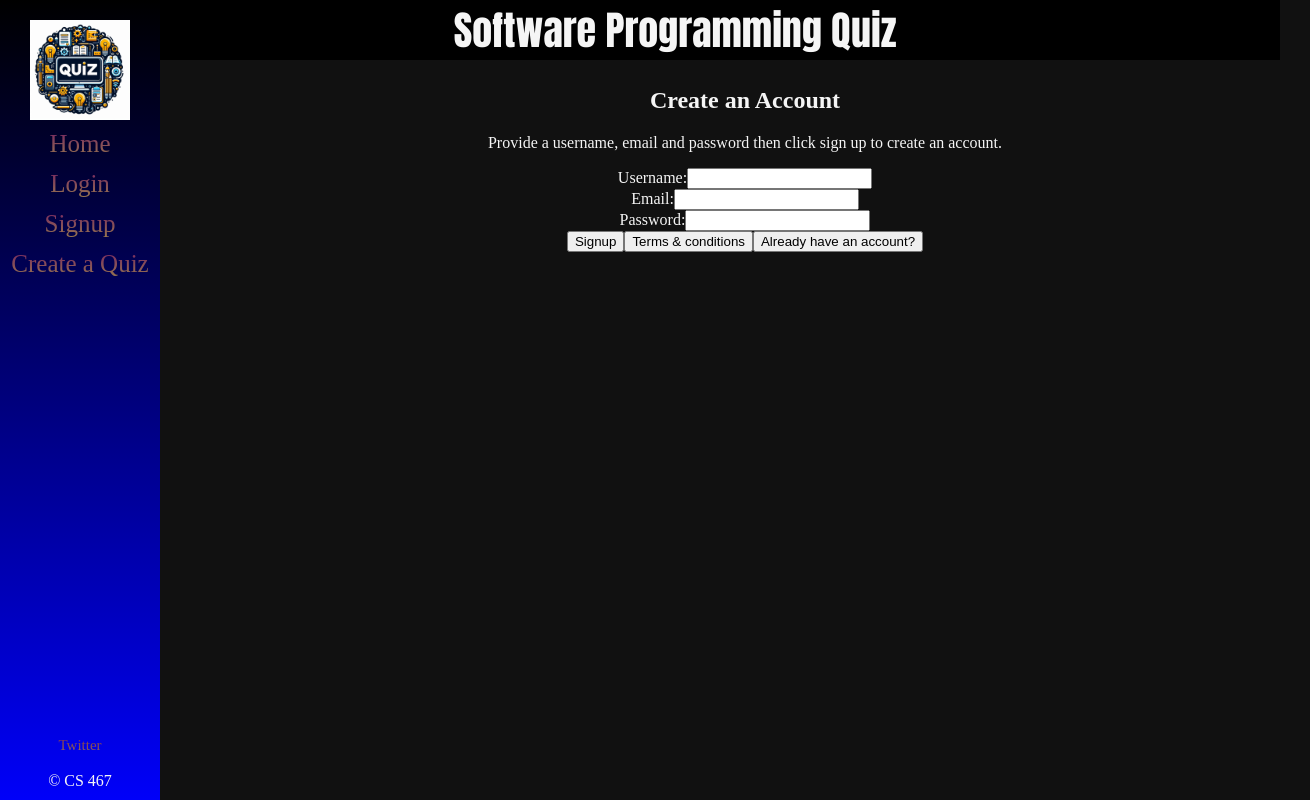
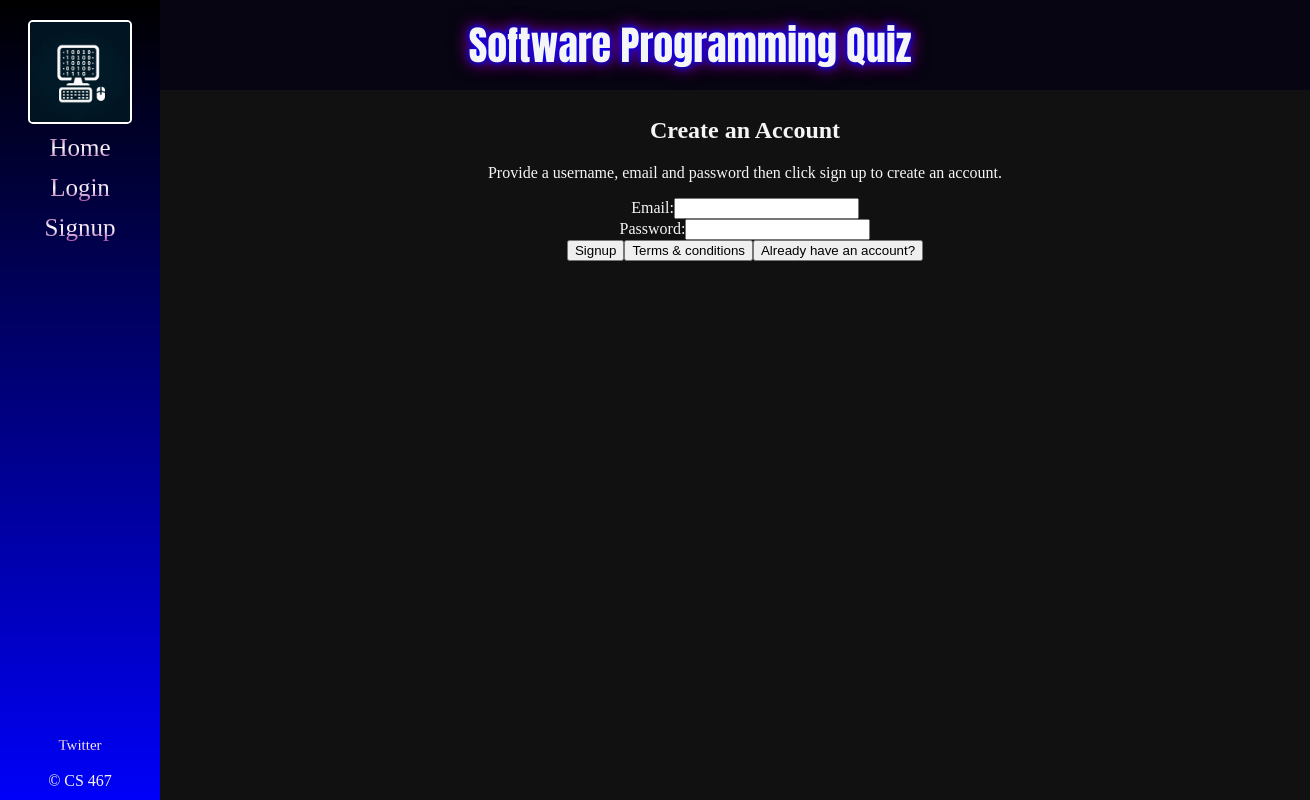
Before and after one commit to jgiggler/software-programming-quiz-frontend, a React (Vite) app in the folder quiz-frontend/: page /signup in a window 1280 px wide. Shown: the whole page, 1310 px wide, since content can reach past the window. Built offline with nearby package versions, Linux system fonts and the light colour scheme.

Commit message:
add account settings page, adjust display if logged in or not

```diff
--- a/quiz-frontend/src/App.css
+++ b/quiz-frontend/src/App.css
@@ -1,5 +1,7 @@
 .logo {
     width: 100px;
+    border: 2px white solid;
+    border-radius: 5px;
 }
 .sidebar {
     height: 100%; /* Full-height: remove this if you want "auto" height */
@@ -52,7 +54,7 @@ main{
     font-size: 25px;
     padding: 6px;
     text-decoration: none;
-    background: linear-gradient(rgb(110, 16, 103), rgb(156, 137, 74));
+    background: linear-gradient(purple,white, purple);
     background-clip: text;
     -webkit-background-clip: text;
     color: transparent;
@@ -64,12 +66,17 @@ main{
 h1 {
   font-family: 'Impact', sans-serif;
   position: relative;
+  text-shadow:
+        0 0 5px blue,
+        0 0 10px blue,
+        0 0 15px purple,
+        0 0 20px purple;
   font-size: 40px;
   text-align: center;
   color: whitesmoke;
   margin-top: 0px;
-
+  padding: 15px;
   width: 100%;
-  background: black;
+  background: rgb(6, 5, 17);
 
 }
--- a/quiz-frontend/src/App.jsx
+++ b/quiz-frontend/src/App.jsx
@@ -7,24 +7,26 @@ import HomePage from './pages/HomePage';
 import LoginPage from './pages/LoginPage';
 import CreateQuiz from './pages/CreateQuizPage';
 import SignUpPage from './pages/SignUpPage';
+import AccountPage from './pages/AccountPage';
 
 function App() {
-
+  const [employerID, setEmployerID] = useState(undefined)
 
   return (
     <>
     <Router>
     <h1>Software Programming Quiz</h1>
     <div className='sidebar'>
-      {<Nav/>}
+      {<Nav employerID={employerID} setEmployerID={setEmployerID}/>}
     </div>
     <main>
 
     <Routes>
-      <Route path='/' element={<HomePage/>}/>
-      <Route path='/login' element={<LoginPage/>}/>
-      <Route path='/create-quiz' element={<CreateQuiz/>}/>
-      <Route path='/signup' element={<SignUpPage/>}/>
+      <Route path='/' element={<HomePage employerID={employerID} setEmployerID={setEmployerID}/>}/>
+      <Route path='/login' element={<LoginPage employerID={employerID} setEmployerID={setEmployerID}/>}/>
+      <Route path='/create-quiz' element={<CreateQuiz employerID={employerID} setEmployerID={setEmployerID}/>}/>
+      <Route path='/signup' element={<SignUpPage employerID={employerID} setEmployerID={setEmployerID}/>}/>
+      <Route path='/account-settings' element={<AccountPage employerID={employerID} setEmployerID={setEmployerID}/>}/>
     </Routes>
     </main>
 
--- a/quiz-frontend/src/components/Nav.jsx
+++ b/quiz-frontend/src/components/Nav.jsx
@@ -1,22 +1,42 @@
 import {React, useState } from 'react';
-import { Link } from 'react-router-dom';
-import quizLogo from '/quiz_logo.jfif'
+import { Link, useNavigate } from 'react-router-dom';
+import quizLogo from '/quiz_logo.jfif';
 
-function Nav({}) {
-    const [count, setCount] = useState(0)
-
+function Nav({employerID, setEmployerID}) {
+    const navigateTo = useNavigate()
+    const handleLogout = () => {
+        setEmployerID(undefined)
+        navigateTo('/')
+      };
+    if (employerID == undefined){
         return (
         <nav className='sidebar'>
             <div>
                 <img src={quizLogo} className="logo" alt="Quiz logo" />
             </div>
 
-        <Link to="/" onClick={() => setIsOpen(false)}>Home</Link>
-        <Link to="/login" onClick={() => setIsOpen(false)}>Login</Link>
-        <Link to="/signup" onClick={() => setIsOpen(false)}>Signup</Link>
-        <Link to="/create-quiz" onClick={() => setIsOpen(false)}>Create a Quiz</Link>
+            <Link to="/">Home</Link>
+            <Link to="/login">Login</Link>
+            <Link to="/signup">Signup</Link>
 
-        {/* <button className='logout' >Logout Now</button> */}
+            <div className='social-box'>
+                <a className="socials" href='http://twitter.com'>Twitter</a>
+            </div>
+            <footer>&copy; CS 467</footer>
+        </nav>
+        );
+    } else {
+        return (
+            <nav className='sidebar'>
+                <div>
+                    <img src={quizLogo} className="logo" alt="Quiz logo" />
+                </div>
+
+                <Link to="/">Home</Link>
+                <Link to="/create-quiz">Create a Quiz</Link>
+                <Link to="/account-settings">Account Settings</Link>
+
+                <button className='logout' onClick={handleLogout}>Logout Now</button>
                 <div className='social-box'>
                     <a className="socials" href='http://twitter.com'>Twitter</a>
                 </div>
@@ -24,8 +44,6 @@ function Nav({}) {
             </nav>
             );
     }
-
-
-
+}
 
 export default Nav;
--- /dev/null
+++ b/quiz-frontend/src/pages/AccountPage.jsx
@@ -0,0 +1,79 @@
+import React, {useState, useEffect} from 'react';
+import { useNavigate } from 'react-router-dom';
+
+function AccountPage({employerID, setEmployerID}) {
+    const navigateTo = useNavigate();
+    const [userDetails, setUserDetails] = useState({
+        email: '',
+        password: '',
+      });
+    useEffect(() => {
+        // Fetch user details from the backend API and set the state
+        // For demonstration, assuming user details are hardcoded
+        setUserDetails({
+          email: '',
+          password: '',
+        });
+      }, []);
+
+    const handleChange = (e) => {
+        const { name, value } = e.target;
+        setUserDetails((prevState) => ({
+        ...prevState,
+        [name]: value,
+        }));
+    };
+    const handleUpdate = async (e) => {
+        const confirmUpdate = window.confirm("Are you sure you want to update your account details?");
+        if (confirmUpdate) {
+        try {
+            const response = await axios.put('http://127.0.0.1:4546/update-user', userDetails);
+            console.log('Updated details:', response.data);
+        } catch (error) {
+            console.error('Error updating details:', error);
+        }
+        }
+    };
+
+    const handleDelete = async () => {
+        const confirmDelete = window.confirm("Are you sure you want to delete your account? This action cannot be undone.");
+        if (confirmDelete) {
+          try {
+            await axios.delete('http://127.0.0.1:4546/delete-user');
+            console.log('Account deleted');
+            navigateTo("/")
+          } catch (error) {
+            console.error('Error deleting account:', error);
+          }
+        }
+    };
+
+  if (employerID != undefined){
+    return (
+        <>
+    <h2>Account Settings</h2>
+      <p>
+        What would you like to do with your account?
+      </p>
+      <p>Update Account</p>
+      <form onSubmit={handleUpdate}>
+        <div>
+          <label>Email:</label>
+          <input type="email" name="email" value={userDetails.email} onChange={handleChange} />
+        </div>
+        <div>
+          <label>Password:</label>
+          <input type="password" name="password" value={userDetails.password} onChange={handleChange} />
+        </div>
+        <button type="submit">Update</button>
+      </form>
+      <p>Delete Account</p>
+      <button className='login-stack' onClick={handleDelete} style={{ marginTop: '20px', color: 'red' }}>Delete Account</button>
+
+
+        </>
+    )
+  }
+}
+
+export default AccountPage;
--- a/quiz-frontend/src/pages/HomePage.jsx
+++ b/quiz-frontend/src/pages/HomePage.jsx
@@ -1,7 +1,8 @@
 import React from 'react';
 import { useNavigate } from 'react-router-dom';
 
-function HomePage({}) {
+function HomePage({employerID, setEmployerID}) {
+
   const navigate = useNavigate()
   const login = () =>{
     navigate("/login")
@@ -10,7 +11,7 @@ function HomePage({}) {
     navigate("/signup")
   };
   const LoggedIn = true
-  if (LoggedIn === true){
+  if (employerID == undefined){
     return (
         <>
     <h2>Homepage</h2>
@@ -19,8 +20,6 @@ function HomePage({}) {
       </p>
       <p>All you have to do is create a quiz then you can send a quiz link to any candidate</p>
       <p>To get started <button className='login-stack' onClick={login}>Login</button> or <button className='login-stack' onClick={signup}>Sign Up</button> right now!</p>
-
-
 
         </>
 
@@ -32,11 +31,10 @@ function HomePage({}) {
     <p>
     A website for testing incoming employment candidates.
     </p>
-    <p>Welcome $user (UPDATE USER)</p>
+    <p>Welcome Employer #{employerID}</p>
     </>
     )
   }
-
 }
 
 export default HomePage;
--- a/quiz-frontend/src/pages/LoginPage.jsx
+++ b/quiz-frontend/src/pages/LoginPage.jsx
@@ -1,8 +1,7 @@
 import React, {useState} from 'react';
 import { useNavigate } from 'react-router-dom';
 
-function LoginPage({}) {
-  const [isCorrect, setisCorrect] = useState(undefined)
+function LoginPage({employerID, setEmployerID}) {
   const navigateTo = useNavigate();
 
   const [formData, setFormData] = useState({
@@ -31,12 +30,10 @@ function LoginPage({}) {
     console.log(data.message)
 
     if (response.status ===200){
-      setisCorrect(true);
-      login();
+      setEmployerID(data.employer_id);
       navigateTo('/');
     }
     else {
-      setisCorrect(false)
       navigateTo('/login')
     }
     } catch (error)
--- a/quiz-frontend/src/pages/SignUpPage.jsx
+++ b/quiz-frontend/src/pages/SignUpPage.jsx
@@ -3,7 +3,7 @@ import { useNavigate } from 'react-router-dom';
 import Taken from '../components/SignupTakenMessage';
 import TandC from '../components/Terms&Conditions';
 
-function SignUpPage() {
+function SignUpPage({employerID, setEmployerID}) {
   const [isCorrect, setisCorrect] = useState(undefined)
   const navigateTo = useNavigate();
   const [isOpen, setisOpen] = useState(false);
@@ -20,9 +20,7 @@ function SignUpPage() {
     }
   };
 
-
   const [formData, setFormData] = useState({
-    username: '',
     email: '',
     password: ''
   });
@@ -42,7 +40,7 @@ function SignUpPage() {
       console.log('Form submission cancelled.');
     }
     try{
-      const response = await fetch('http://127.0.0.1:5000/signup', {method: 'POST',
+      const response = await fetch('http://127.0.0.1:4546/create-account', {method: 'POST',
                                                   headers: {'Content-Type': 'application/json'},
                                                   body: JSON.stringify(formData),});
 
@@ -55,7 +53,7 @@ function SignUpPage() {
     }
     else {
       setisCorrect(true)
-      navigateTo('/Stocks')
+      navigateTo('/Home')
     }
     } catch (error)
       {console.error('Login failed:', error);
@@ -75,17 +73,6 @@ function SignUpPage() {
       {isCorrect !== undefined && <Taken isCorrect={isCorrect}/>}
       </p>
       <form onSubmit={handleSubmit}>
-        <div>
-          <label htmlFor="username">Username:</label>
-          <input
-            type="text"
-            id="username"
-            name="username"
-            required
-            value={formData.username}
-            onChange={handleChange}
-          />
-        </div>
         <div>
           <label htmlFor="email">Email:</label>
           <input
```
Also changed, not shown: quiz-frontend/public/quiz_logo.jfif. Lines whose indentation alone changed are shown as unchanged.
